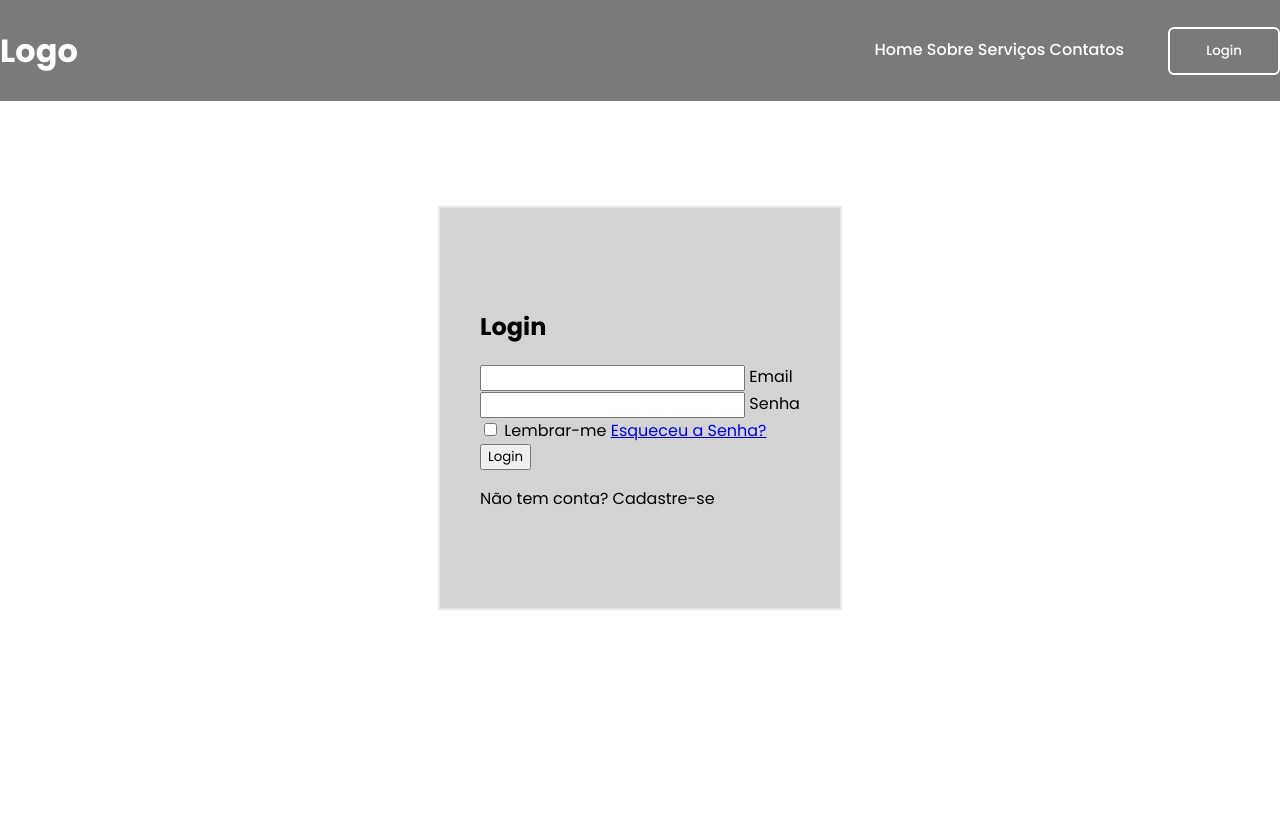
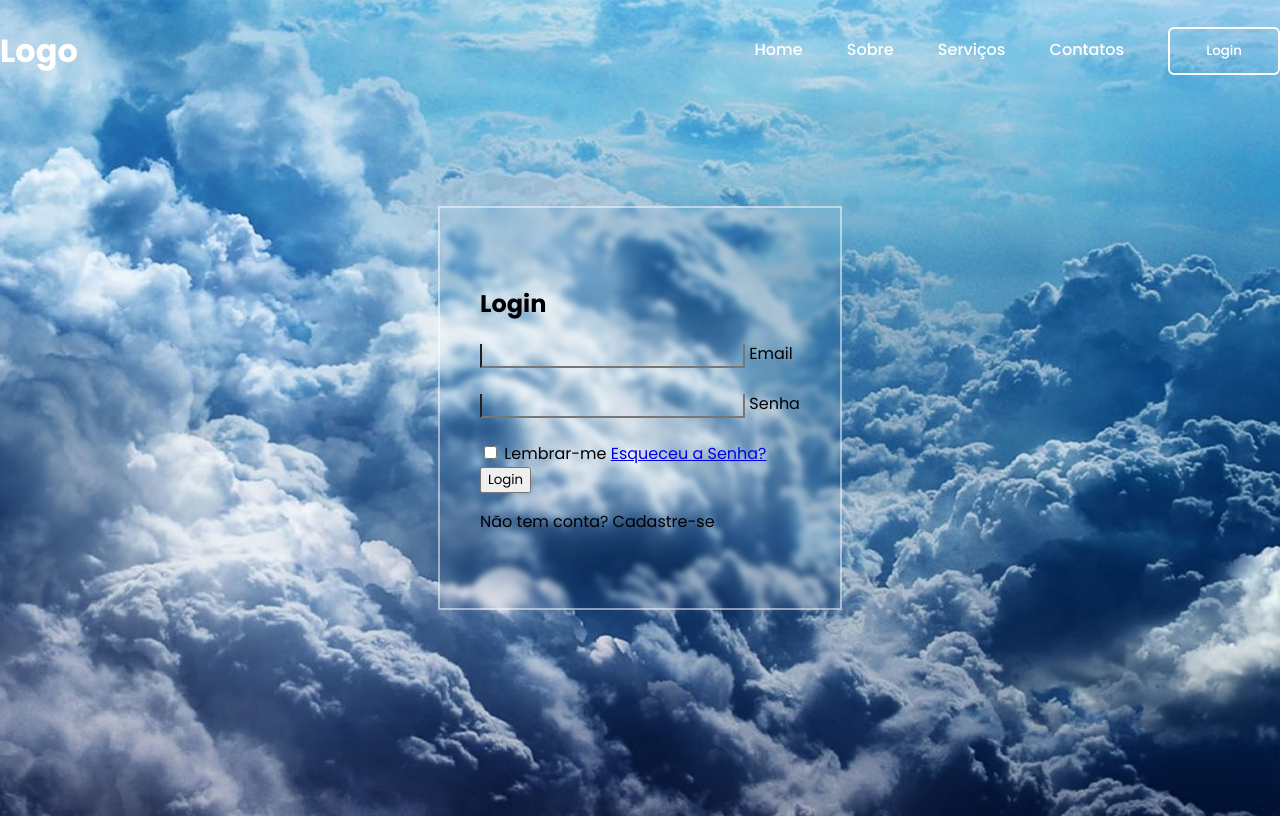
Before and after one commit to DarqWendel/FormularioHTMLeCSS, a plain HTML site: page index.html in a window 1280 px wide. Drawn offline with nearby package versions, Linux system fonts and the light colour scheme.

Commit message:
Concluindo a NAV e aplicando background no BODY

```diff
--- a/css/style.css
+++ b/css/style.css
@@ -11,6 +11,9 @@ body {
     height: 100vh;
     min-height: 100vh;
     /* vh é o tamanho da tela */
+    background: url(../img/cloud.jpg) no-repeat;
+    background-size: cover; /* Ajusta a imagem em qualquer resolução */
+    background-position: center; /* Relacionado a posição da imagem dentro do site */
 }
 
 header {
@@ -21,7 +24,7 @@ header {
     top: 0;
     left: 0;
     width: 100%;
-    background-color: rgb(122, 122, 122);
+    background-color: transparent;
 
 }
 
@@ -35,6 +38,34 @@ nav.menu a {
     color: white;
     text-decoration: none;
     font-weight: 500;
+    margin-left: 40px;
+
+
+}
+.menu a {
+    position: relative;
+}
+.menu a::after {
+
+    content: " ";
+    position: absolute;
+    left: 0%;
+    width: 100%;
+    height: 3px;
+    background: white;
+    border-radius: 5px;
+    bottom: -6px;
+    transform: scaleX(0);
+    transition: transform .5s;
+
+
+}
+
+.menu a:hover::after {
+
+    transform-origin: left;
+    transform: scaleX(1);
+
 
 }
 
@@ -58,5 +89,25 @@ main {
     justify-content: center;
     align-items: center;
     background-color: lightgray;
+    background-color: transparent;
+    backdrop-filter: blur(3px);
+
+
 
 }
+
+.input-box {
+
+    position: relative;
+    width: 100%;
+    height: 50px;
+
+
+
+}
+
+.input-box input {
+
+    background-color: transparent;
+    border-top: 20px;
+}
```
Also changed, not shown: img/cloud.jpg (added).
